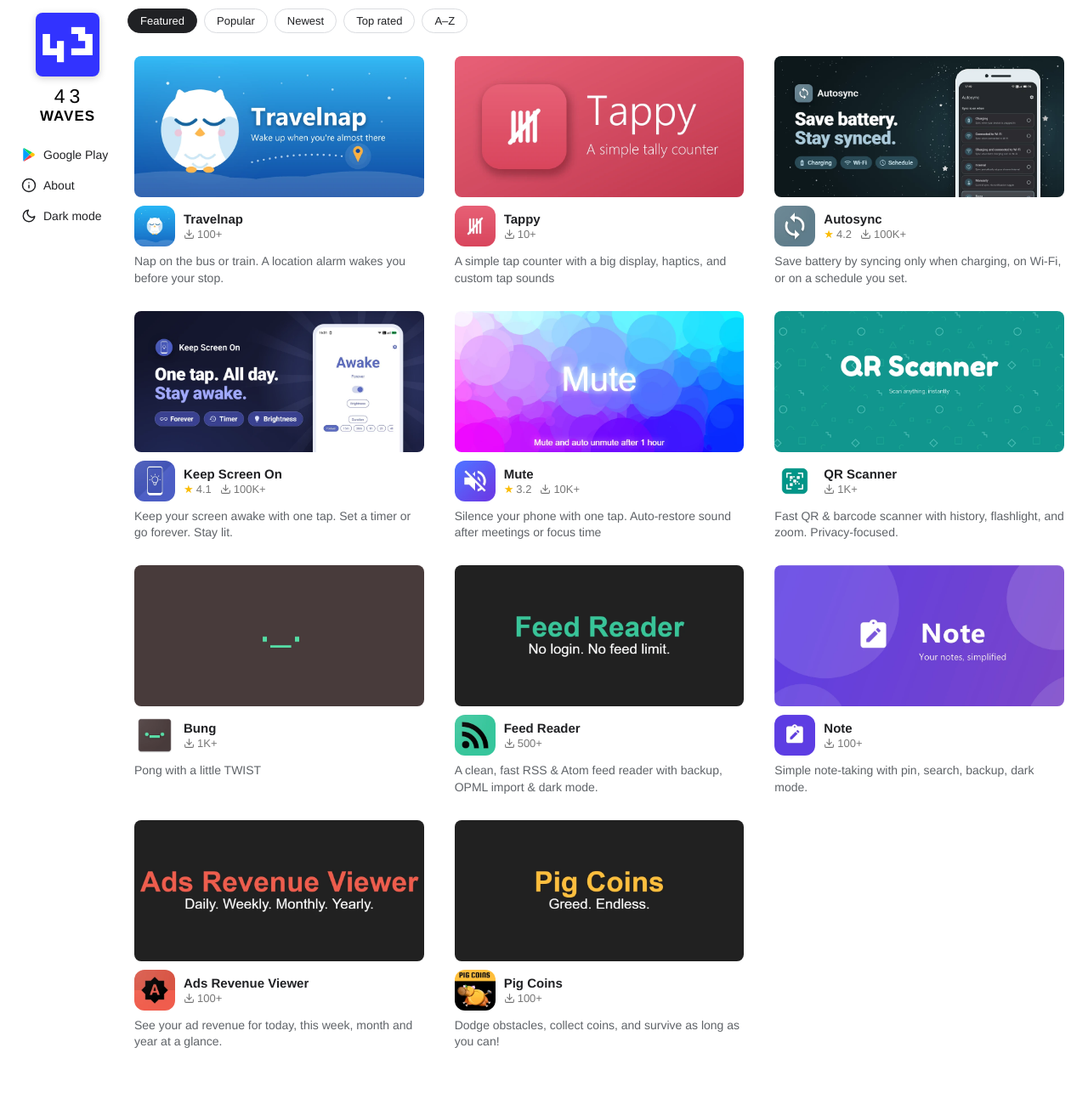
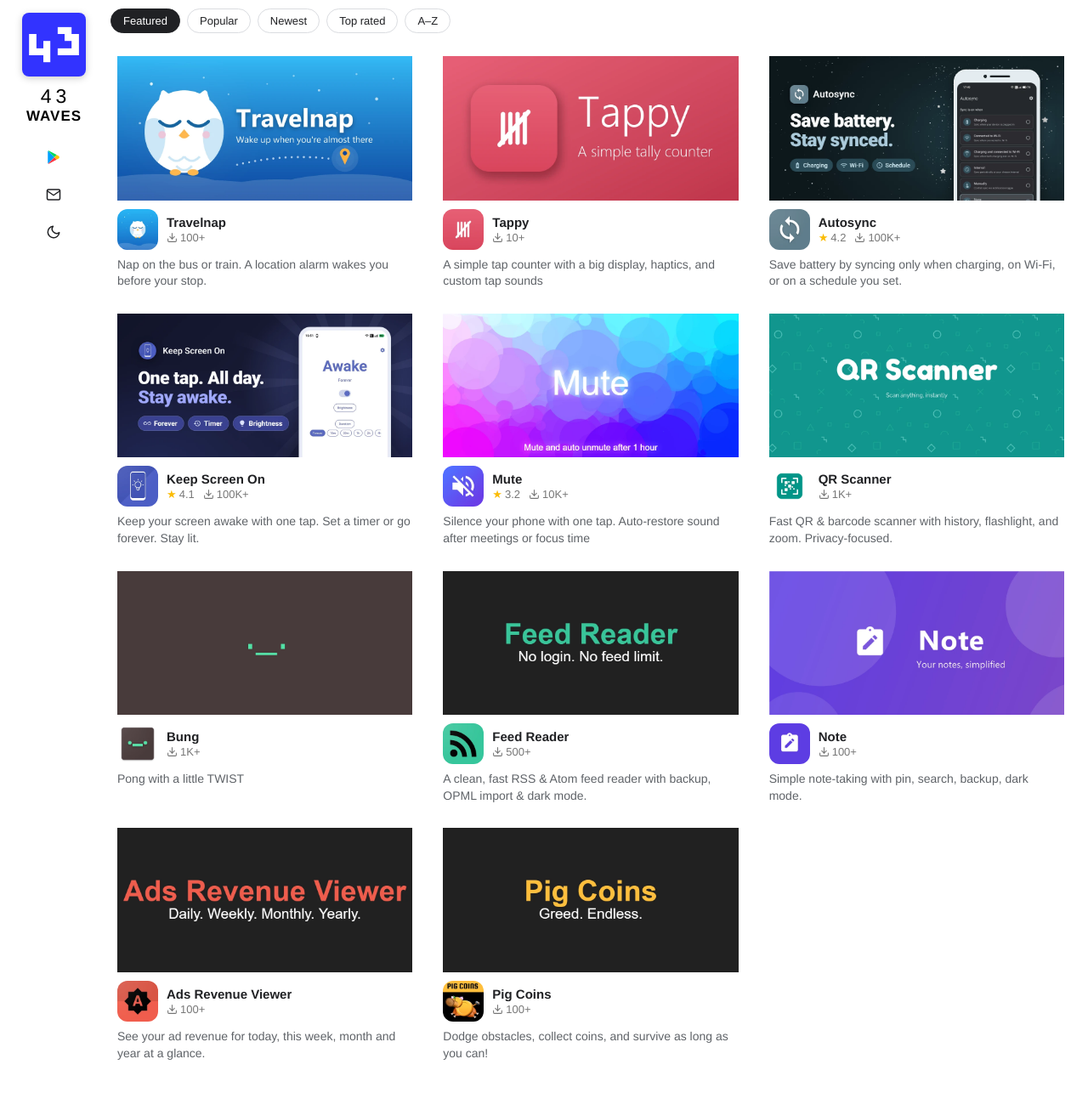
Before and after one commit to 43waves/43waves.github.io, a Jekyll site: the page built from index.html, in a window 1280 px wide and 1307 px high. Shown: the top 1286 px of the window at 85% size. Built offline with Jekyll 4.4.1, drawn with Linux system fonts in a browser that asks for light colours; nearby versions of some CDN libraries; Markdown is read by kramdown in place of the engine named in the settings.

Commit message:
Icon-only sidebar, square hero images, more mobile spacing (#30)
- Sidebar nav on desktop and tablet is icon-only: three 40px round buttons
  stacked under the wordmark. The text labels stay in the page, visually
  hidden, so screen readers keep the names. The sidebar narrows from 128px
  to 96px and the content margin goes back to 130px.
- About uses an envelope icon (it leads to the contact details); its hover
  tooltip stays "About".
- Hero images have square corners on every size.
- Phones: 32px between apps (was 20px). The shared icon-button rules moved
  to the base styles, so the mobile copy is gone.

Co-authored-by: Claude Sonnet 5.5 <noreply@anthropic.com>

```diff
--- a/_layouts/layout.html
+++ b/_layouts/layout.html
@@ -60,8 +60,8 @@
         <svg class="play-logo" viewBox="0 0 24 24" aria-hidden="true"><path fill="#00a0ff" d="M3.6 1.9c-.4.2-.6.7-.6 1.3v17.6c0 .6.2 1.1.6 1.3L13.4 12z"/><path fill="#00d95f" d="M17 8.4 13.4 12 3.6 1.9c.4-.2 1-.2 1.5.1z"/><path fill="#ff3a44" d="M17 15.6 13.4 12 3.6 22.1c.4.2 1 .2 1.5-.1z"/><path fill="#ffc400" d="M20.5 10.4 17 8.4 13.4 12 17 15.6l3.5-2c.7-.4.7-2.8 0-3.2z"/></svg>
         <span class="label">Google Play</span>
       </a>
-      <a href="/about" class="nav-item">
-        <svg viewBox="0 0 24 24" aria-hidden="true"><circle cx="12" cy="12" r="10"/><line x1="12" y1="16" x2="12" y2="12"/><line x1="12" y1="8" x2="12.01" y2="8"/></svg>
+      <a href="/about" class="nav-item" title="About">
+        <svg viewBox="0 0 24 24" aria-hidden="true"><path d="M4 4h16c1.1 0 2 .9 2 2v12c0 1.1-.9 2-2 2H4c-1.1 0-2-.9-2-2V6c0-1.1.9-2 2-2z"/><polyline points="22,6 12,13 2,6"/></svg>
         <span class="label">About</span>
       </a>
       <button type="button" class="nav-item theme-toggle" id="theme-toggle" title="Switch to dark theme">
--- a/css/compiled/base.css
+++ b/css/compiled/base.css
@@ -64,7 +64,7 @@ a {
   position: fixed;
   left: 15px;
   top: 15px;
-  width: 128px;
+  width: 96px;
   font-family: Helvetica, sans-serif; }
   .sidebar a {
     text-decoration: none; }
@@ -98,22 +98,28 @@ a {
   .sidebar .nav {
     display: flex;
     flex-direction: column;
-    gap: 2px; }
+    align-items: center;
+    gap: 4px; }
   .sidebar .nav-item {
+    position: relative;
     display: flex;
     align-items: center;
-    gap: 8px;
-    width: 100%;
-    box-sizing: border-box;
-    padding: 8px 10px;
+    justify-content: center;
+    width: 40px;
+    height: 40px;
+    padding: 0;
     border: 0;
-    border-radius: 8px;
+    border-radius: 50%;
     background: none;
-    font: inherit;
-    font-size: 14px;
-    text-align: left;
     color: var(--card-text);
     cursor: pointer; }
+    .sidebar .nav-item .label {
+      position: absolute;
+      width: 1px;
+      height: 1px;
+      overflow: hidden;
+      clip: rect(0 0 0 0);
+      white-space: nowrap; }
     .sidebar .nav-item:hover {
       background-color: var(--surface); }
     .sidebar .nav-item svg {
@@ -144,7 +150,7 @@ a {
   display: inline; }
 
 .content {
-  margin-left: 150px;
+  margin-left: 130px;
   width: 650px;
   margin-bottom: 50px; }
   .content h1 {
@@ -329,7 +335,6 @@ a {
     .content .apps .feature {
       aspect-ratio: 1024 / 500;
       object-fit: cover;
-      border-radius: 8px;
       background-color: var(--surface); }
     .content .apps .info {
       display: flex;
--- a/css/compiled/iphone.css
+++ b/css/compiled/iphone.css
@@ -27,19 +27,6 @@
   .sidebar .nav {
     flex-direction: row;
     gap: 0; }
-  .sidebar .nav-item {
-    width: 40px;
-    height: 40px;
-    padding: 0;
-    justify-content: center;
-    border-radius: 50%; }
-    .sidebar .nav-item .label {
-      position: absolute;
-      width: 1px;
-      height: 1px;
-      overflow: hidden;
-      clip: rect(0 0 0 0);
-      white-space: nowrap; }
 
 .content {
   margin: 0;
@@ -63,7 +50,7 @@
       flex: none; }
   .content .apps {
     grid-template-columns: minmax(0, 1fr);
-    gap: 20px 0;
+    gap: 32px 0;
     margin: 14px -25px 0 -25px; }
     .content .apps a {
       display: grid;
@@ -87,8 +74,7 @@
       margin-bottom: 10px;
       font-size: 14px; }
     .content .apps .feature {
-      grid-area: 2 / 1 / 3 / -1;
-      border-radius: 0; }
+      grid-area: 2 / 1 / 3 / -1; }
     .content .apps .stats {
       grid-area: 3 / 2 / 4 / 5;
       gap: 16px;
```
Also changed, not shown: css/scss/base.scss (+20 -12 lines), css/scss/iphone.scss (+3 -21 lines).
